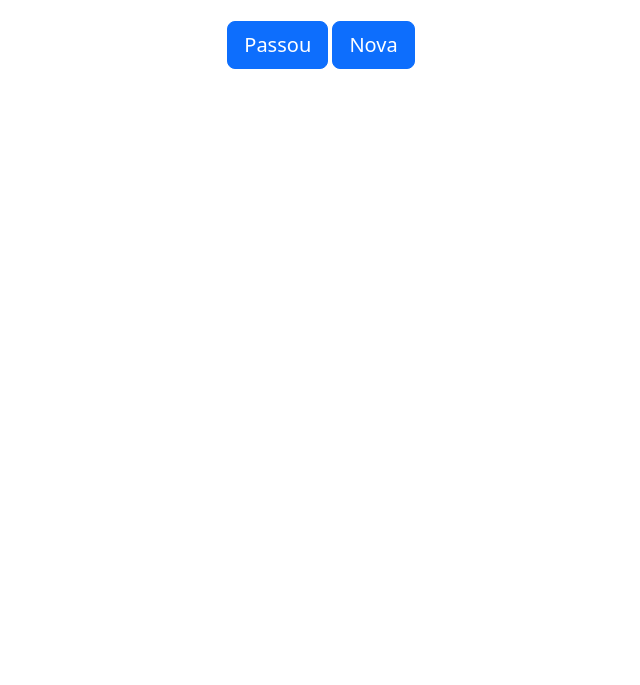
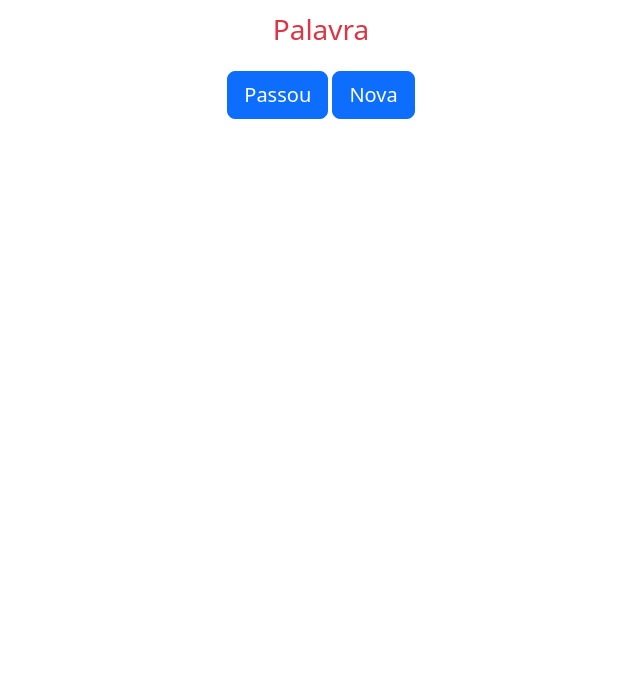
Before and after one commit to LuizGustavoDuarte/Memorio, a website: page index.html in a window 1280 px wide. Shown: the part 115-800 px from the top of the page, without its empty margins (319-959 px from the left). Drawn offline with nearby package versions, Linux system fonts and the light colour scheme.

Commit message:
adicionando valor inicial

```diff
--- a/index.html
+++ b/index.html
@@ -12,7 +12,7 @@
     <main class="text-center mt-4">
         <h1 class="mb-3">Memorio</h1>
         <p>Clique em passou se já tiver visto a palavra, caso  contrário, clique em nova</p>
-        <h3 class="mb-4 text-danger"></h3>
+        <h3 class="mb-4 text-danger">Palavra</h3>
         <button class="btn btn-primary btn-lg">Passou</button>
         <button class="btn btn-primary btn-lg">Nova</button>
     </main>
```
